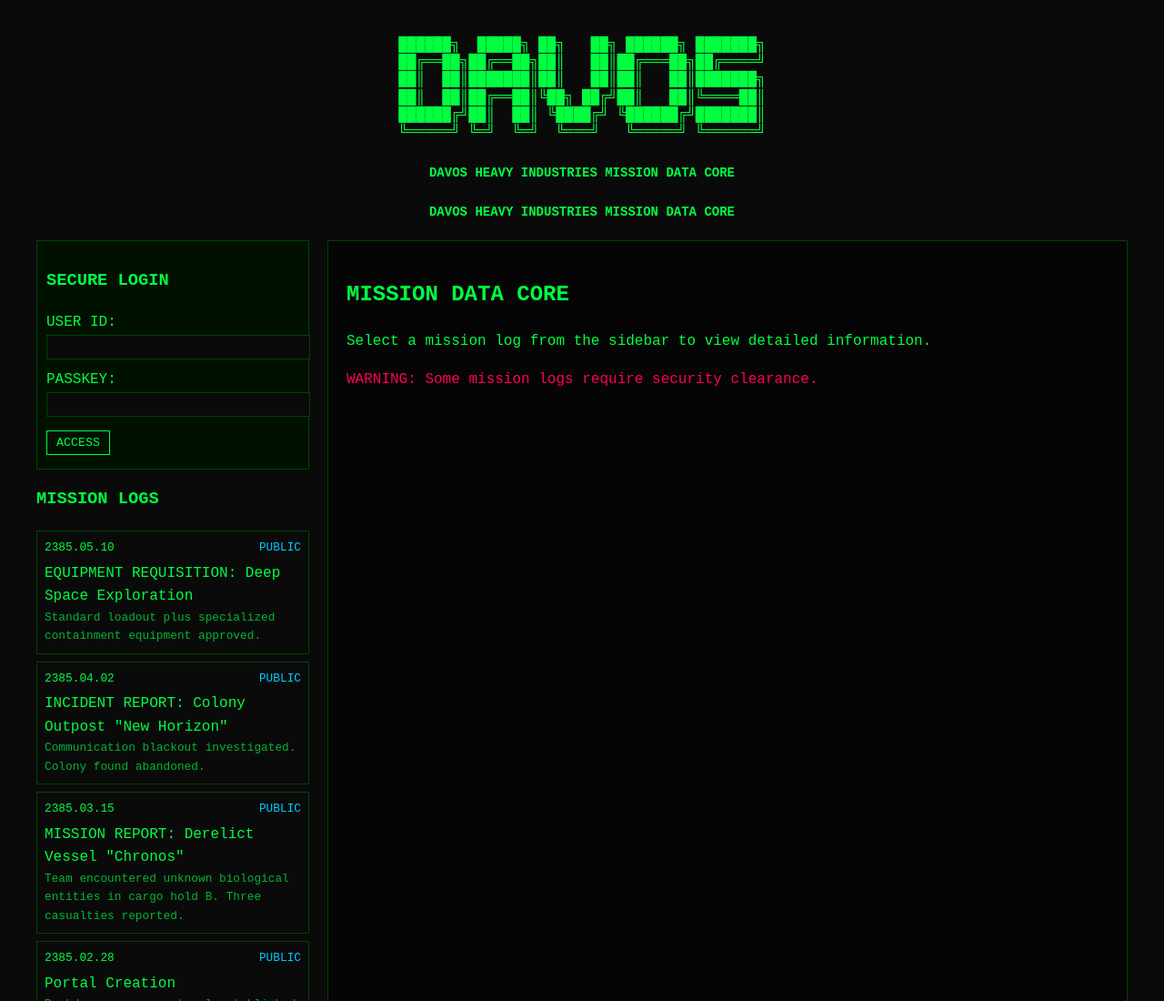
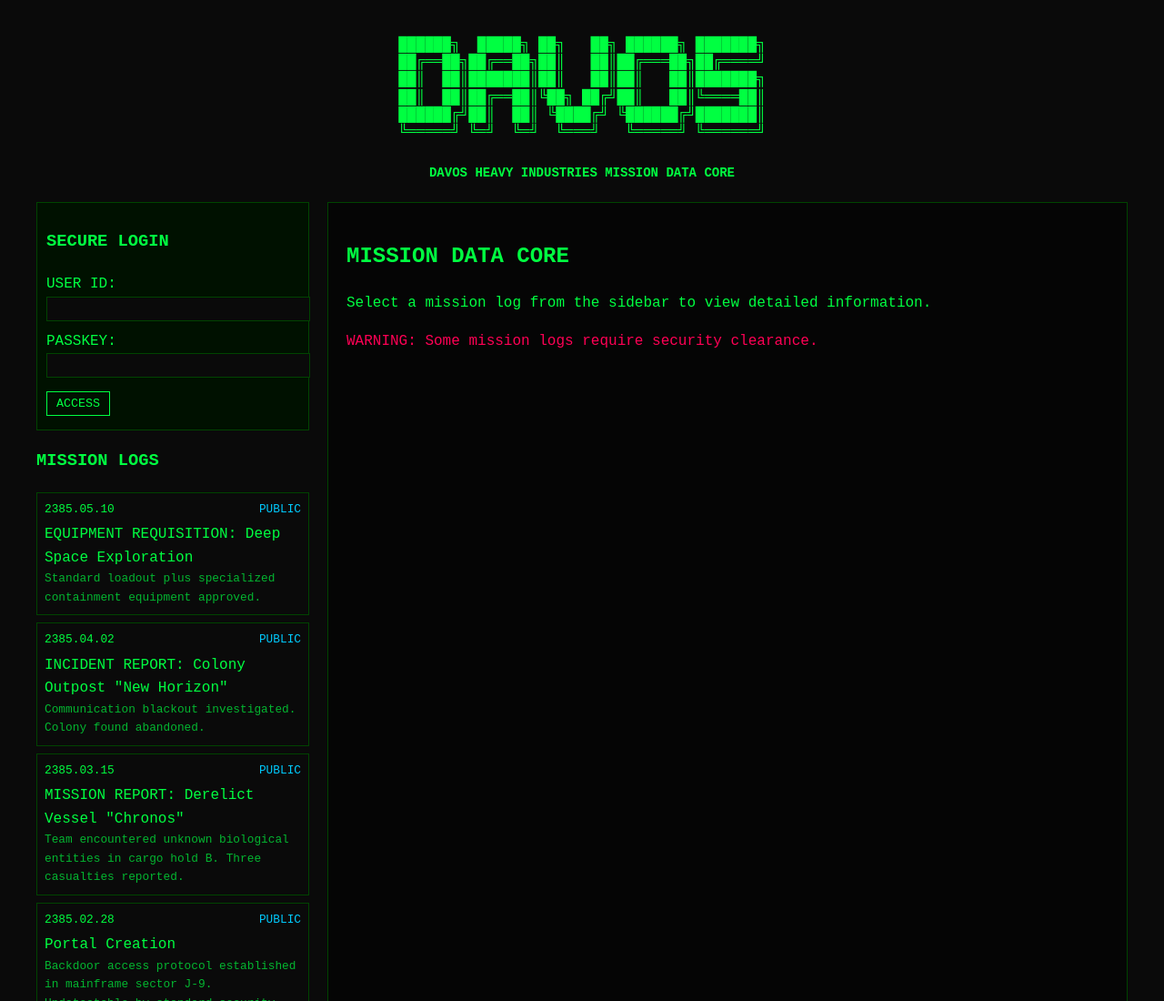
Before and after one commit to mcclard/MissionsLog, a plain HTML site: page index.html in a window 1280 px wide. Shown: the top 1100 px of the page at 91% size. Drawn offline with Linux system fonts and the light colour scheme.

Commit message:
Removed redundant subtitle in header

```diff
--- a/index.html
+++ b/index.html
@@ -234,7 +234,6 @@
   </pre>
   <h3 style="text-align: center; margin: 5px 0 20px 0; color: #00ff41; font-family: 'Courier New', monospace; font-size: 14px;">DAVOS HEAVY INDUSTRIES MISSION DATA CORE</h3>
 </a>
-<h3 style="text-align: center; margin: 5px 0 20px 0; color: #00ff41; font-family: 'Courier New', monospace; font-size: 14px;">DAVOS HEAVY INDUSTRIES MISSION DATA CORE</h3>
 
     <div class="container">
         <!-- Sidebar -->
```
